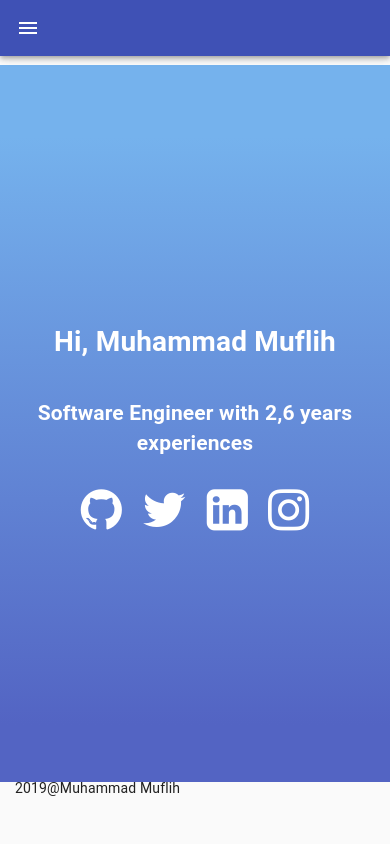
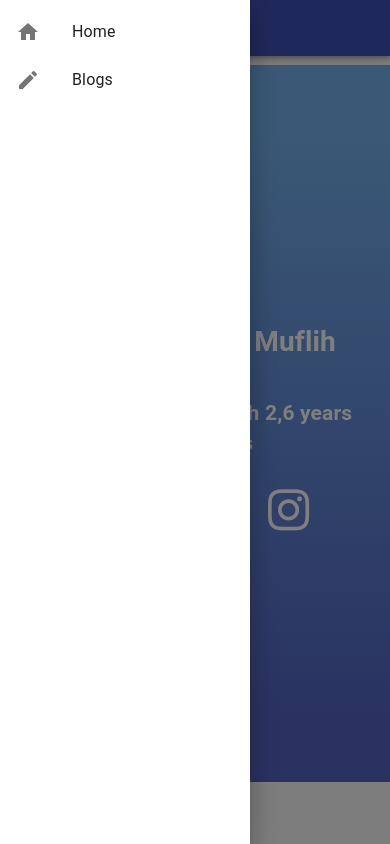
Before and after one commit to mmuflih55/learnhooks, a React (Create React App) app: page / in a window 390 px wide. Both pictures are taken after a click on the button "open drawer". Built offline with nearby package versions, Linux system fonts and the light colour scheme.

Commit message:
add drawer

```diff
--- a/src/components/Header.js
+++ b/src/components/Header.js
@@ -1,14 +1,57 @@
-import React from 'react';
+import React,{useState} from 'react';
 import { Link } from "react-router-dom";
 import Typography from '@material-ui/core/Typography';
 import CssBaseline from '@material-ui/core/CssBaseline';
-import { Slide, AppBar, Toolbar, useScrollTrigger, IconButton, ButtonBase } from '@material-ui/core';
+import { Slide, AppBar, Toolbar, useScrollTrigger, IconButton, ButtonBase,List,ListItem,SwipeableDrawer,ListItemIcon,ListItemText } from '@material-ui/core';
 import MenuIcon from '@material-ui/icons/Menu';
+import {Home,Edit} from '@material-ui/icons';
 import useStyles from '../Style/Style';
+
+
 
 const MenuAppBar = () => {
   const classes = useStyles();
   const trigger = useScrollTrigger();
+  const [state,setState] = useState({openDrawer:false})
+
+  const toggleDrawer = (open) => event => {
+    if (event && event.type === 'keydown' && (event.key === 'Tab' || event.key === 'Shift')) {
+      return;
+    }
+    setState({ openDrawer:open });
+  };
+
+  function Drawer() {
+    const sideList = () => (
+        <div
+          onClick={toggleDrawer(false)}
+          onKeyDown={toggleDrawer(false)}
+          style={{width:250}}
+          >
+          <List>
+            {[{icon:<Home/>,text:'Home',url:'/'},{icon:<Edit/>,text:'Blogs',url:'blogs'}].map((item,i) => (
+              <ListItem button key={i} component={Link} to={item.url}>
+                <ListItemIcon>{item.icon}</ListItemIcon>
+                <ListItemText primary={item.text} />
+              </ListItem>
+            ))}
+          </List>
+        </div>
+      );
+
+      return (
+        <div>
+          <SwipeableDrawer
+            open={state.openDrawer}
+            onClose={toggleDrawer(false)}
+            onOpen={toggleDrawer(true)}
+          >
+            {sideList()}
+          </SwipeableDrawer>
+        </div>
+      );
+    }
+
   return (
     <React.Fragment>
       <CssBaseline />
@@ -21,6 +64,7 @@ const MenuAppBar = () => {
               className={classes.menuButton}
               color="inherit"
               aria-label="open drawer"
+              onClick={toggleDrawer(true)}
             >
               <MenuIcon />
             </IconButton>
@@ -41,6 +85,7 @@ const MenuAppBar = () => {
         </AppBar>
       </Slide>
       <Toolbar />
+      {Drawer()}
     </React.Fragment>
   );
 }
```
